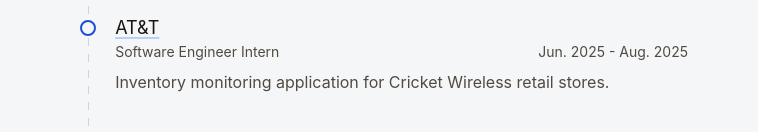
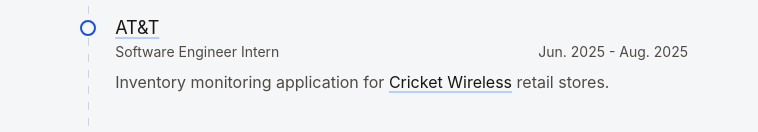
Before and after one commit to jmurrah/personal-portfolio-v3, a React (Vite) app: page / in a window 1280 px wide. Shown: the part 810-942 px from the top of the page, without its empty margins (256-1014 px from the left). Built offline with nearby package versions, Linux system fonts and the light colour scheme; a web font is replaced by a local one.

Commit message:
cricket wireless link

```diff
--- a/src/pages/Home.tsx
+++ b/src/pages/Home.tsx
@@ -58,7 +58,20 @@
     companyLink: 'https://www.att.com/',
     role: 'Software Engineer Intern',
     dates: 'Jun. 2025 - Aug. 2025',
-    summary: 'Inventory monitoring application for Cricket Wireless retail stores.',
+    summary: (
+      <>
+        Inventory monitoring application for{' '}
+        <a
+          href="https://www.cricketwireless.com/"
+          target="_blank"
+          rel="noopener noreferrer"
+          className="meta-link"
+        >
+          Cricket Wireless
+        </a>{' '}
+        retail stores.
+      </>
+    ),
     reflection:
       'Realized how much I can ship when there is only one priority and dove deep into Spring Boot.',
   },
@@ -145,7 +158,8 @@
             style={{ '--gradient-emphasis-offset': '10%' } as React.CSSProperties}
           >
             Atlanta
-          </span>, working on network disaster recovery and automated ticketing.
+          </span>
+          , working on network disaster recovery and automated ticketing.
         </p>
         <p className="text-[var(--muted)]">
           Pursuing a master's at{' '}
@@ -157,13 +171,14 @@
           >
             <span>Georgia Tech</span>
           </a>{' '}
-          while navigating {' '}
+          while navigating{' '}
           <span
             className="gradient-emphasis gradient-emphasis"
             style={{ '--gradient-emphasis-offset': '95%' } as React.CSSProperties}
           >
             fatherhood
-          </span>, hitting the gym, and optimizing my daily routines.
+          </span>
+          , hitting the gym, and optimizing my daily routines.
         </p>
         <p className="text-[var(--muted)]">
           Curious about what has shaped me? Read my{' '}
```
Also changed, not shown: .agents/skills/cavecrew/README.md, .agents/skills/cavecrew/SKILL.md, .agents/skills/caveman-commit/README.md, .agents/skills/caveman-commit/SKILL.md, .agents/skills/caveman-compress/README.md, .agents/skills/caveman-compress/SKILL.md, .agents/skills/caveman-help/SKILL.md, .agents/skills/caveman-review/README.md, .agents/skills/caveman-review/SKILL.md, .agents/skills/caveman/README.md, .agents/skills/caveman/SKILL.md.
